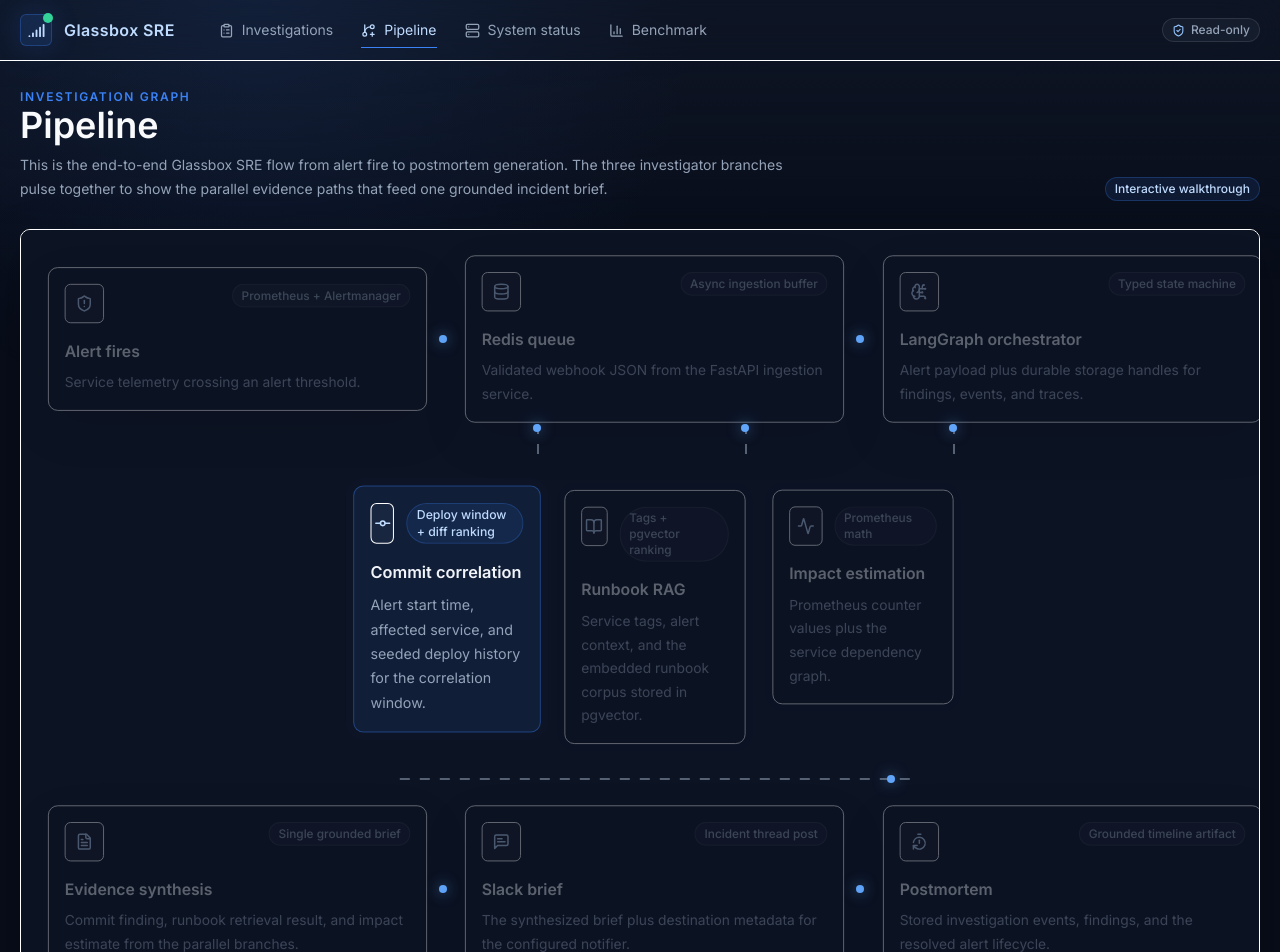
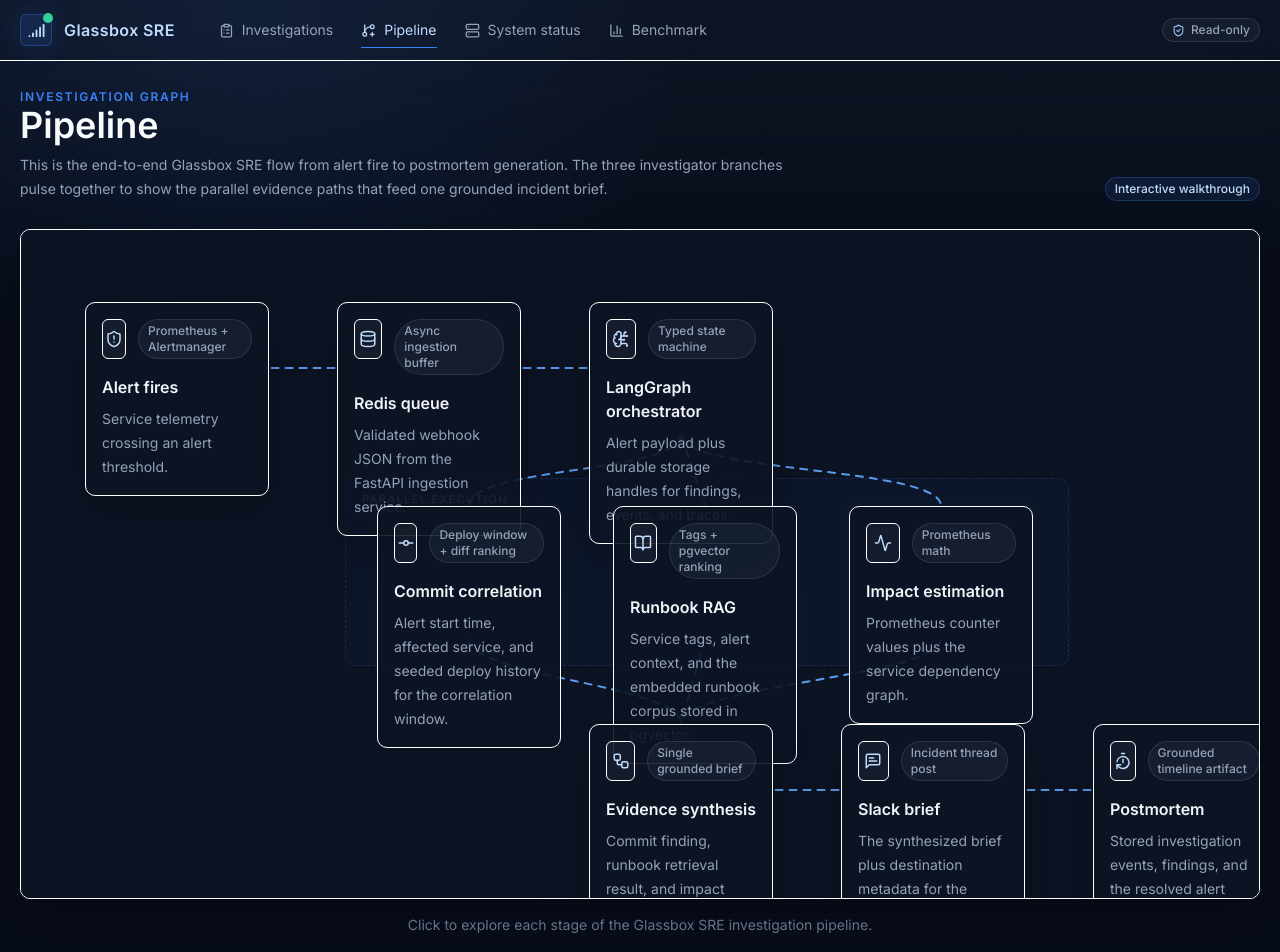
Before and after one commit to krishna31102004/ai-sre-new, a React (Vite) app in the folder apps/frontend/: page /pipeline in a window 1280 px wide. Shown: the top 952 px of the page. Built offline with nearby package versions, Linux system fonts and the light colour scheme.

Commit message:
Pipeline redesign: overlay focus and fixed connectors

```diff
--- a/apps/frontend/src/pages/PipelinePage.tsx
+++ b/apps/frontend/src/pages/PipelinePage.tsx
@@ -9,8 +9,10 @@ import {
   MessageSquareText,
   ShieldAlert,
   TimerReset,
+  Workflow,
+  X,
 } from "lucide-react";
-import { useMemo, useState } from "react";
+import { useEffect, useMemo, useState } from "react";
 
 import { getAllMockInvestigationDetails, mockBenchmark } from "../mockData";
 import { Badge } from "../components/ui/badge";
@@ -27,6 +29,22 @@ type PipelineNode = {
   exampleBody: string[];
   branch?: boolean;
 };
+
+type PipelinePosition = {
+  x: number;
+  y: number;
+};
+
+type PipelineEdge = {
+  from: string;
+  to: string;
+  path: string;
+};
+
+const NODE_WIDTH = 184;
+const NODE_HEIGHT = 132;
+const SVG_WIDTH = 1320;
+const SVG_HEIGHT = 620;
 
 const detailData = getAllMockInvestigationDetails();
 const adIncident = detailData[0];
@@ -143,7 +161,7 @@ const pipelineNodes: PipelineNode[] = [
     id: "synthesis",
     title: "Evidence synthesis",
     subtitle: "Single grounded brief",
-    icon: FileText,
+    icon: Workflow,
     input: "Commit finding, runbook retrieval result, and impact estimate from the parallel branches.",
     output: "A unified incident brief with explicit evidence on every claim.",
     description: [
@@ -192,6 +210,88 @@ const pipelineNodes: PipelineNode[] = [
   },
 ];
 
+const positions: Record<string, PipelinePosition> = {
+  alert: { x: 40, y: 48 },
+  queue: { x: 292, y: 48 },
+  orchestrator: { x: 544, y: 48 },
+  commit: { x: 332, y: 252 },
+  runbook: { x: 568, y: 252 },
+  impact: { x: 804, y: 252 },
+  synthesis: { x: 544, y: 470 },
+  slack: { x: 796, y: 470 },
+  postmortem: { x: 1048, y: 470 },
+};
+
+function centerX(nodeId: string) {
+  return positions[nodeId].x + NODE_WIDTH / 2;
+}
+
+function topY(nodeId: string) {
+  return positions[nodeId].y;
+}
+
+function bottomY(nodeId: string) {
+  return positions[nodeId].y + NODE_HEIGHT;
+}
+
+const edges: PipelineEdge[] = [
+  {
+    from: "alert",
+    to: "queue",
+    path: `M ${positions.alert.x + NODE_WIDTH} ${topY("alert") + NODE_HEIGHT / 2} L ${positions.queue.x} ${topY("queue") + NODE_HEIGHT / 2}`,
+  },
+  {
+    from: "queue",
+    to: "orchestrator",
+    path: `M ${positions.queue.x + NODE_WIDTH} ${topY("queue") + NODE_HEIGHT / 2} L ${positions.orchestrator.x} ${topY("orchestrator") + NODE_HEIGHT / 2}`,
+  },
+  {
+    from: "orchestrator",
+    to: "commit",
+    path: `M ${centerX("orchestrator")} ${bottomY("orchestrator")} C ${centerX("orchestrator")} ${bottomY("orchestrator") + 40}, ${centerX("commit")} ${topY("commit") - 40}, ${centerX("commit")} ${topY("commit")}`,
+  },
+  {
+    from: "orchestrator",
+    to: "runbook",
+    path: `M ${centerX("orchestrator")} ${bottomY("orchestrator")} L ${centerX("runbook")} ${topY("runbook")}`,
+  },
+  {
+    from: "orchestrator",
+    to: "impact",
+    path: `M ${centerX("orchestrator")} ${bottomY("orchestrator")} C ${centerX("orchestrator")} ${bottomY("orchestrator") + 40}, ${centerX("impact")} ${topY("impact") - 40}, ${centerX("impact")} ${topY("impact")}`,
+  },
+  {
+    from: "commit",
+    to: "synthesis",
+    path: `M ${centerX("commit")} ${bottomY("commit")} C ${centerX("commit")} ${bottomY("commit") + 40}, ${centerX("synthesis")} ${topY("synthesis") - 40}, ${centerX("synthesis")} ${topY("synthesis")}`,
+  },
+  {
+    from: "runbook",
+    to: "synthesis",
+    path: `M ${centerX("runbook")} ${bottomY("runbook")} L ${centerX("synthesis")} ${topY("synthesis")}`,
+  },
+  {
+    from: "impact",
+    to: "synthesis",
+    path: `M ${centerX("impact")} ${bottomY("impact")} C ${centerX("impact")} ${bottomY("impact") + 40}, ${centerX("synthesis")} ${topY("synthesis") - 40}, ${centerX("synthesis")} ${topY("synthesis")}`,
+  },
+  {
+    from: "synthesis",
+    to: "slack",
+    path: `M ${positions.synthesis.x + NODE_WIDTH} ${topY("synthesis") + NODE_HEIGHT / 2} L ${positions.slack.x} ${topY("slack") + NODE_HEIGHT / 2}`,
+  },
+  {
+    from: "slack",
+    to: "postmortem",
+    path: `M ${positions.slack.x + NODE_WIDTH} ${topY("slack") + NODE_HEIGHT / 2} L ${positions.postmortem.x} ${topY("postmortem") + NODE_HEIGHT / 2}`,
+  },
+];
+
+function isEdgeHighlighted(edge: PipelineEdge, selectedId: string | null) {
+  if (!selectedId) return true;
+  return edge.from === selectedId || edge.to === selectedId;
+}
+
 function PipelineCard({
   node,
   active,
@@ -207,11 +307,9 @@ function PipelineCard({
   return (
     <button
       onClick={onClick}
-      className={`glass-card relative w-full min-w-[170px] px-4 py-4 text-left ${
+      className={`glass-card pipeline-node relative w-[184px] px-4 py-4 text-left ${
         active ? "pipeline-node-active border-accent/40 bg-accent/10 shadow-glow" : "hover:border-accent/25 hover:bg-white/[0.04]"
-      } ${
-        dimmed ? "pipeline-node-dimmed" : "pipeline-node-clear"
-      } ${node.branch ? "pipeline-branch" : ""}`}
+      } ${dimmed ? "pipeline-node-dimmed" : "pipeline-node-clear"} ${node.branch ? "pipeline-branch" : ""}`}
     >
       <div className="flex items-start justify-between gap-3">
         <span className="flex h-10 w-10 items-center justify-center rounded-md border border-line bg-white/[0.04] text-blue-200">
@@ -225,12 +323,111 @@ function PipelineCard({
   );
 }
 
+function PipelineOverlay({
+  node,
+  onClose,
+}: {
+  node: PipelineNode;
+  onClose: () => void;
+}) {
+  const Icon = node.icon;
+
+  return (
+    <div className="pipeline-overlay fixed inset-0 z-50 flex items-center justify-center p-6">
+      <button className="pipeline-overlay-backdrop absolute inset-0 h-full w-full cursor-default bg-black/85 backdrop-blur-sm" aria-label="Close pipeline overlay" onClick={onClose} />
+      <div className="pipeline-overlay-content relative z-10 mx-auto max-w-3xl">
+        <button className="icon-button absolute right-4 top-4 z-10" aria-label="Close pipeline overlay" onClick={onClose}>
+          <X size={16} />
+        </button>
+        <div className="glass-card border-accent/35 bg-panel/95 px-8 py-8 shadow-[0_0_0_1px_rgba(59,130,246,0.28),0_0_36px_rgba(59,130,246,0.16)]">
+          <div className="mx-auto max-w-[420px]">
+            <div className="pipeline-node-active glass-card bg-accent/10 px-5 py-5">
+              <div className="flex items-start justify-between gap-3">
+                <span className="flex h-12 w-12 items-center justify-center rounded-md border border-accent/30 bg-white/[0.06] text-blue-100">
+                  <Icon size={22} />
+                </span>
+                <Badge variant="accent">{node.subtitle}</Badge>
+              </div>
+              <h2 className="mt-5 text-xl font-semibold text-slate-50">{node.title}</h2>
+              <p className="mt-2 text-sm leading-6 text-slate-300">{node.input}</p>
+            </div>
+          </div>
+
+          <div className="mt-8 grid gap-6 lg:grid-cols-[1.05fr_0.95fr]">
+            <div className="space-y-5">
+              <div className="soft-card p-4">
+                <p className="label">What this node does</p>
+                <p className="text-sm leading-6 text-slate-300">{node.description[0]}</p>
+                <p className="mt-3 text-sm leading-6 text-slate-400">{node.description[1]}</p>
+              </div>
+              <div className="grid gap-4 sm:grid-cols-2">
+                <div className="soft-card p-4">
+                  <p className="label">Input</p>
+                  <p className="text-sm leading-6 text-slate-300">{node.input}</p>
+                </div>
+                <div className="soft-card p-4">
+                  <p className="label">Output</p>
+                  <p className="text-sm leading-6 text-slate-300">{node.output}</p>
+                </div>
+              </div>
+            </div>
+            <div className="soft-card p-4">
+              <p className="label">Real example</p>
+              <h3 className="text-sm font-semibold text-slate-100">{node.exampleTitle}</h3>
+              <div className="mt-3 space-y-2 font-mono text-xs leading-6 text-slate-300">
+                {node.exampleBody.map((line) => (
+                  <div key={line} className="rounded-md border border-line bg-black/20 px-3 py-2">
+                    {line}
+                  </div>
+                ))}
+              </div>
+            </div>
+          </div>
+        </div>
+      </div>
+    </div>
+  );
+}
+
 export function PipelinePage() {
-  const [selectedId, setSelectedId] = useState<string | null>("commit");
+  const [selectedId, setSelectedId] = useState<string | null>(null);
+  const [hasExplored, setHasExplored] = useState(false);
+
   const selectedNode = useMemo(
     () => pipelineNodes.find((node) => node.id === selectedId) ?? null,
     [selectedId],
   );
+
+  useEffect(() => {
+    if (!selectedNode) return;
+
+    const onKeyDown = (event: KeyboardEvent) => {
+      if (event.key === "Escape") {
+        setSelectedId(null);
+      }
+    };
+
+    window.addEventListener("keydown", onKeyDown);
+    return () => window.removeEventListener("keydown", onKeyDown);
+  }, [selectedNode]);
+
+  useEffect(() => {
+    const originalOverflow = document.body.style.overflow;
+    if (selectedNode) {
+      document.body.style.overflow = "hidden";
+    }
+    return () => {
+      document.body.style.overflow = originalOverflow;
+    };
+  }, [selectedNode]);
+
+  const handleSelect = (nodeId: string) => {
+    setSelectedId((current) => {
+      const next = current === nodeId ? null : nodeId;
+      if (next) setHasExplored(true);
+      return next;
+    });
+  };
 
   return (
     <section className="pb-8">
@@ -246,79 +443,58 @@ export function PipelinePage() {
       </div>
 
       <div className="glass-card overflow-x-auto p-6">
-        <div className="min-w-[1220px]">
-          <div className="flex items-center gap-4">
-            <PipelineCard node={pipelineNodes[0]} active={selectedId === pipelineNodes[0].id} dimmed={selectedId !== null && selectedId !== pipelineNodes[0].id} onClick={() => setSelectedId((current) => current === pipelineNodes[0].id ? null : pipelineNodes[0].id)} />
-            <div className="pipeline-link flex-1" />
-            <PipelineCard node={pipelineNodes[1]} active={selectedId === pipelineNodes[1].id} dimmed={selectedId !== null && selectedId !== pipelineNodes[1].id} onClick={() => setSelectedId((current) => current === pipelineNodes[1].id ? null : pipelineNodes[1].id)} />
-            <div className="pipeline-link flex-1" />
-            <PipelineCard node={pipelineNodes[2]} active={selectedId === pipelineNodes[2].id} dimmed={selectedId !== null && selectedId !== pipelineNodes[2].id} onClick={() => setSelectedId((current) => current === pipelineNodes[2].id ? null : pipelineNodes[2].id)} />
+        <div className="relative min-h-[620px] min-w-[1320px]">
+          <svg
+            className="pointer-events-none absolute inset-0 h-full w-full overflow-visible"
+            viewBox={`0 0 ${SVG_WIDTH} ${SVG_HEIGHT}`}
+            fill="none"
+            aria-hidden="true"
+          >
+            {edges.map((edge) => {
+              const highlighted = isEdgeHighlighted(edge, selectedId);
+              return (
+                <path
+                  key={`${edge.from}-${edge.to}`}
+                  d={edge.path}
+                  className={`pipeline-edge ${highlighted ? "pipeline-edge-active" : "pipeline-edge-dimmed"}`}
+                />
+              );
+            })}
+          </svg>
+
+          <div className="absolute left-[300px] top-[224px] h-[188px] w-[724px] rounded-glass border border-dashed border-accent/20 bg-accent/[0.03]">
+            <div className="absolute left-4 top-3 text-[11px] font-semibold uppercase tracking-[0.12em] text-blue-200/70">
+              Parallel execution
+            </div>
           </div>
 
-          <div className="mt-8 grid grid-cols-[1fr_1fr_1fr] gap-6 px-[310px]">
-            {pipelineNodes.slice(3, 6).map((node) => (
-              <div key={node.id} className="relative">
-                <div className="pipeline-branch-line absolute -top-8 left-1/2 h-8 -translate-x-1/2" />
-                <PipelineCard node={node} active={selectedId === node.id} dimmed={selectedId !== null && selectedId !== node.id} onClick={() => setSelectedId((current) => current === node.id ? null : node.id)} />
+          {pipelineNodes.map((node) => {
+            const position = positions[node.id];
+            return (
+              <div
+                key={node.id}
+                className="absolute"
+                style={{ left: `${position.x}px`, top: `${position.y}px` }}
+              >
+                <PipelineCard
+                  node={node}
+                  active={selectedId === node.id}
+                  dimmed={selectedId !== null && selectedId !== node.id}
+                  onClick={() => handleSelect(node.id)}
+                />
               </div>
-            ))}
-          </div>
-
-          <div className="mt-8 flex items-center justify-center">
-            <div className="pipeline-merge-line w-[520px]" />
-          </div>
-
-          <div className="mt-6 flex items-center gap-4">
-            <PipelineCard node={pipelineNodes[6]} active={selectedId === pipelineNodes[6].id} dimmed={selectedId !== null && selectedId !== pipelineNodes[6].id} onClick={() => setSelectedId((current) => current === pipelineNodes[6].id ? null : pipelineNodes[6].id)} />
-            <div className="pipeline-link flex-1" />
-            <PipelineCard node={pipelineNodes[7]} active={selectedId === pipelineNodes[7].id} dimmed={selectedId !== null && selectedId !== pipelineNodes[7].id} onClick={() => setSelectedId((current) => current === pipelineNodes[7].id ? null : pipelineNodes[7].id)} />
-            <div className="pipeline-link flex-1" />
-            <PipelineCard node={pipelineNodes[8]} active={selectedId === pipelineNodes[8].id} dimmed={selectedId !== null && selectedId !== pipelineNodes[8].id} onClick={() => setSelectedId((current) => current === pipelineNodes[8].id ? null : pipelineNodes[8].id)} />
-          </div>
+            );
+          })}
         </div>
       </div>
 
-      {selectedNode && (
-        <div className="glass-card pipeline-detail-panel mt-6 p-6">
-          <div className="flex flex-wrap items-start justify-between gap-4">
-            <div>
-              <p className="eyebrow">Selected node</p>
-              <h2 className="mt-2">{selectedNode.title}</h2>
-            </div>
-            <Badge variant="accent">{selectedNode.subtitle}</Badge>
-          </div>
-          <div className="mt-6 grid gap-6 lg:grid-cols-[1.1fr_0.9fr]">
-            <div className="space-y-5">
-              <div className="soft-card p-4">
-                <p className="label">What this node does</p>
-                <p className="text-sm leading-6 text-slate-300">{selectedNode.description[0]}</p>
-                <p className="mt-3 text-sm leading-6 text-slate-400">{selectedNode.description[1]}</p>
-              </div>
-              <div className="grid gap-4 sm:grid-cols-2">
-                <div className="soft-card p-4">
-                  <p className="label">Input</p>
-                  <p className="text-sm leading-6 text-slate-300">{selectedNode.input}</p>
-                </div>
-                <div className="soft-card p-4">
-                  <p className="label">Output</p>
-                  <p className="text-sm leading-6 text-slate-300">{selectedNode.output}</p>
-                </div>
-              </div>
-            </div>
-            <div className="soft-card p-4">
-              <p className="label">Real example</p>
-              <h3 className="text-sm font-semibold text-slate-100">{selectedNode.exampleTitle}</h3>
-              <div className="mt-3 space-y-2 font-mono text-xs leading-6 text-slate-300">
-                {selectedNode.exampleBody.map((line) => (
-                  <div key={line} className="rounded-md border border-line bg-black/20 px-3 py-2">
-                    {line}
-                  </div>
-                ))}
-              </div>
-            </div>
-          </div>
-        </div>
+      {!hasExplored && (
+        <p className="mt-4 text-center text-sm text-slate-500">
+          Click to explore each stage of the Glassbox SRE investigation pipeline.
+        </p>
       )}
+
+      {selectedNode && <PipelineOverlay node={selectedNode} onClose={() => setSelectedId(null)} />}
     </section>
   );
 }
--- a/apps/frontend/src/styles.css
+++ b/apps/frontend/src/styles.css
@@ -109,79 +109,58 @@ details[open] summary svg { transform: rotate(180deg); }
   animation: panel-slide-up 300ms ease-out;
 }
 
-@keyframes pipeline-flow {
-  0% { background-position: 0 0; }
-  100% { background-position: 24px 0; }
-}
-
-@keyframes pipeline-dot {
-  0% { left: 0; opacity: 0; }
-  12% { opacity: 1; }
-  88% { opacity: 1; }
-  100% { left: calc(100% - 8px); opacity: 0; }
-}
-
 @keyframes branch-pulse {
   0%, 100% { box-shadow: 0 0 0 0 rgba(59, 130, 246, 0.18); }
   50% { box-shadow: 0 0 0 8px rgba(59, 130, 246, 0); }
-}
-
-.pipeline-link,
-.pipeline-merge-line,
-.pipeline-branch-line {
-  position: relative;
-  height: 2px;
-  border-radius: 999px;
-  background-image: repeating-linear-gradient(
-    90deg,
-    rgba(148, 163, 184, 0.55) 0,
-    rgba(148, 163, 184, 0.55) 10px,
-    transparent 10px,
-    transparent 20px
-  );
-  animation: pipeline-flow 1.1s linear infinite;
-}
-
-.pipeline-link::after,
-.pipeline-merge-line::after,
-.pipeline-branch-line::after {
-  content: "";
-  position: absolute;
-  top: 50%;
-  left: 0;
-  width: 8px;
-  height: 8px;
-  border-radius: 999px;
-  background: rgb(96 165 250);
-  box-shadow: 0 0 14px rgba(96, 165, 250, 0.7);
-  transform: translateY(-50%);
-  animation: pipeline-dot 2s ease-in-out infinite;
-}
-
-.pipeline-branch-line {
-  width: 2px;
-  height: 32px;
-  margin: 0 auto;
-  background-image: repeating-linear-gradient(
-    180deg,
-    rgba(148, 163, 184, 0.55) 0,
-    rgba(148, 163, 184, 0.55) 10px,
-    transparent 10px,
-    transparent 20px
-  );
-}
-
-.pipeline-branch-line::after {
-  top: 0;
-  left: 50%;
-  transform: translate(-50%, 0);
-  animation: pipeline-dot 1.8s ease-in-out infinite;
 }
 
 .pipeline-branch {
   animation: branch-pulse 2.2s ease-in-out infinite;
 }
 
+.pipeline-edge {
+  stroke: rgba(59, 130, 246, 0.9);
+  stroke-width: 2;
+  stroke-linecap: round;
+  stroke-linejoin: round;
+  stroke-dasharray: 7 7;
+  animation: pipeline-dash-flow 1.1s linear infinite;
+  transition: opacity 200ms ease, stroke 200ms ease;
+}
+
+.pipeline-edge-active {
+  opacity: 1;
+  stroke: rgba(96, 165, 250, 0.95);
+}
+
+.pipeline-edge-dimmed {
+  opacity: 0.2;
+  stroke: rgba(96, 165, 250, 0.35);
+}
+
+@keyframes pipeline-dash-flow {
+  from { stroke-dashoffset: 0; }
+  to { stroke-dashoffset: -28; }
+}
+
+@keyframes overlay-fade-in {
+  from { opacity: 0; }
+  to { opacity: 1; }
+}
+
+@keyframes overlay-card-enter {
+  from { opacity: 0; transform: scale(0.97) translateY(10px); }
+  to { opacity: 1; transform: scale(1) translateY(0); }
+}
+
+.pipeline-overlay {
+  animation: overlay-fade-in 200ms ease-out;
+}
+
+.pipeline-overlay-content {
+  animation: overlay-card-enter 200ms ease-out;
+}
+
 @media (prefers-reduced-motion: reduce) {
   *, *::before, *::after { animation-duration: 0.01ms !important; animation-iteration-count: 1 !important; scroll-behavior: auto !important; transition-duration: 0.01ms !important; }
 }
```
